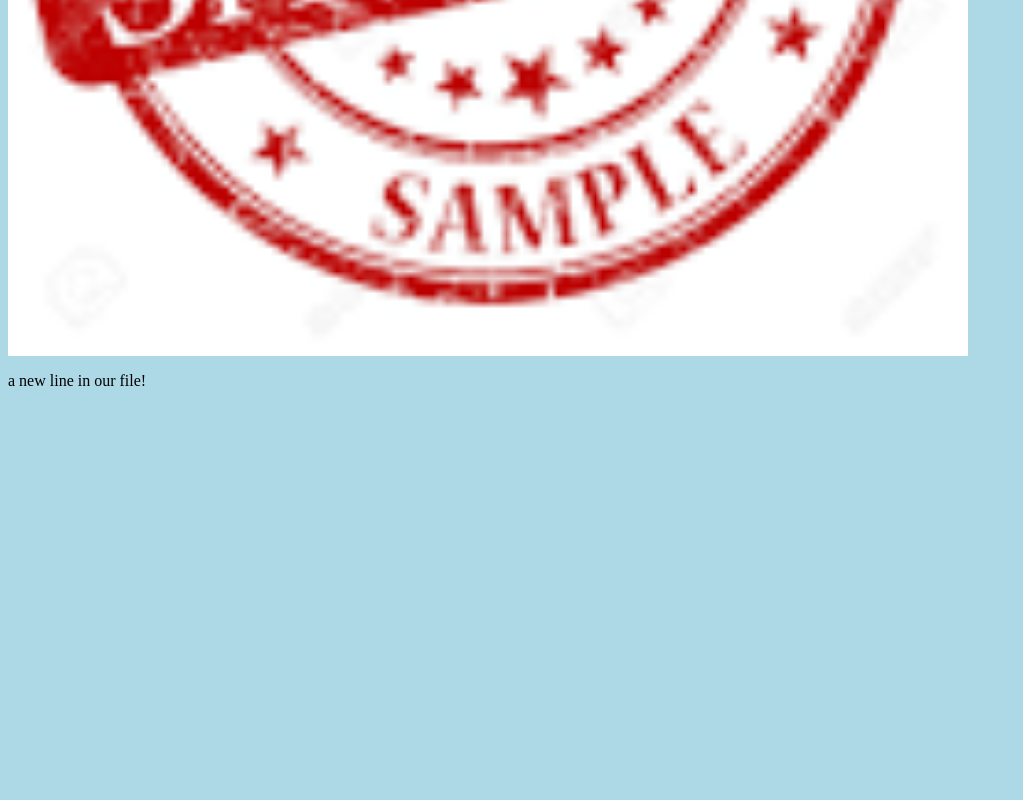
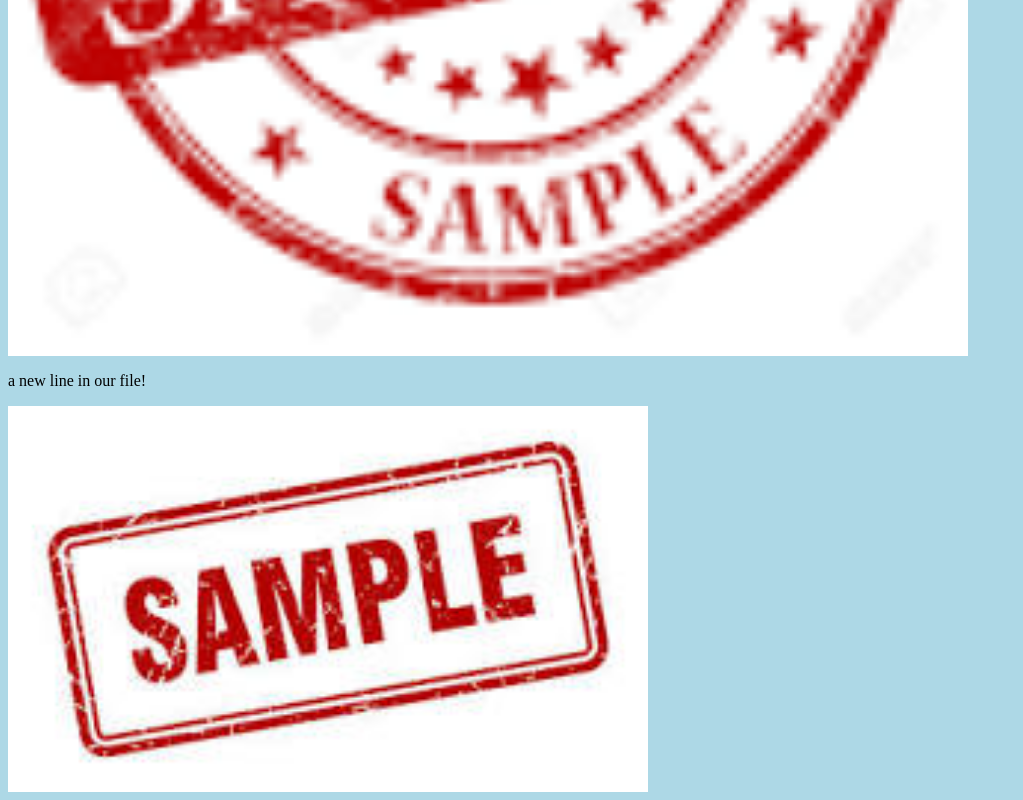
Before and after one commit to ahmad-mehrabi/hello-world, a plain HTML site: page index.html in a window 1280 px wide. Shown: the part 704-1504 px from the top of the page, without its empty margins (0-1023 px from the left). Before the commit the page ends 1110 px from the top, so only its background shows below. Drawn offline with Linux system fonts and the light colour scheme.

Commit message:
add new image

```diff
--- a/index.html
+++ b/index.html
@@ -11,5 +11,6 @@
     <p>this is the first file in my GIT repo.</p>
     <div><img src="sample1.png" alt="sample1" style="width: 100%;max-width: 960px;"></div>
     <p>a new line in our file!</p>
+    <div><img src="sample2.jpg" alt="sample2" style="width: 100%;max-width: 640px;"></div>
 </body>
 </html>
```
Also changed, not shown: sample2.jpg (added).
